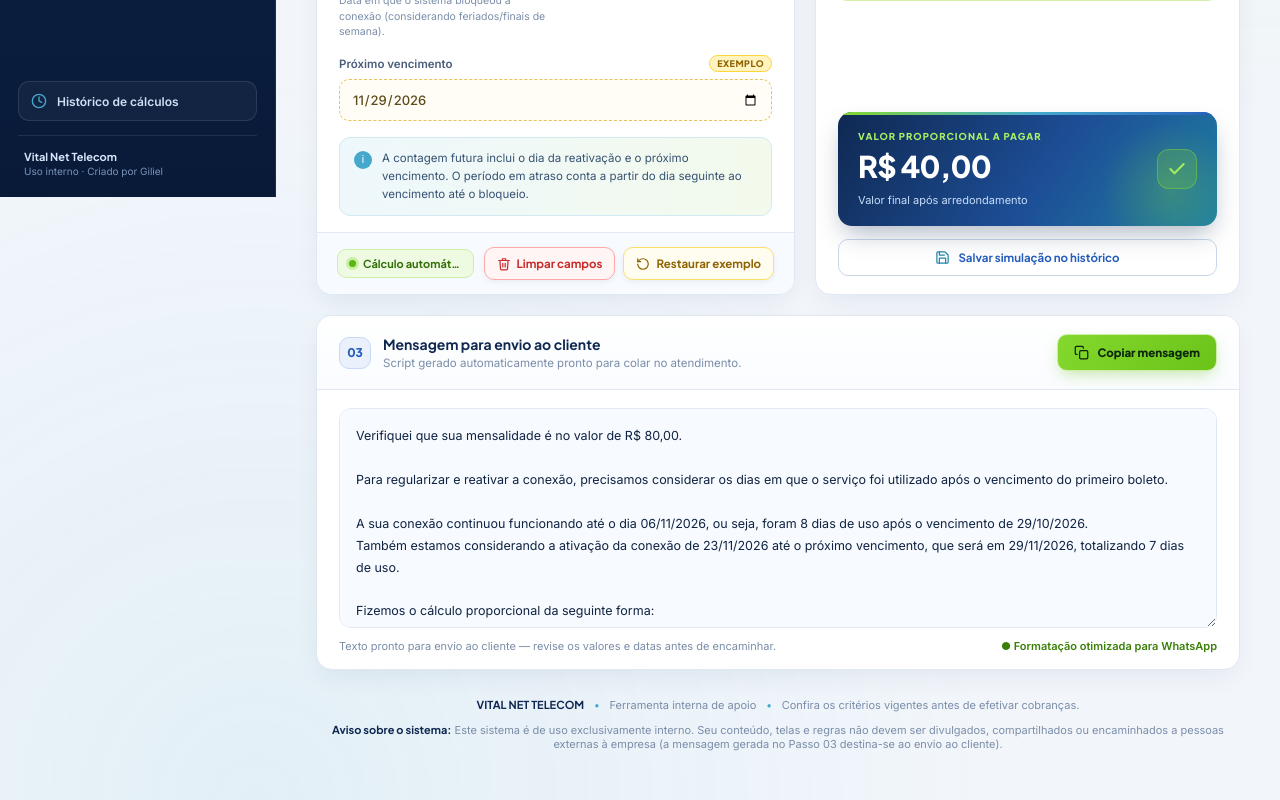
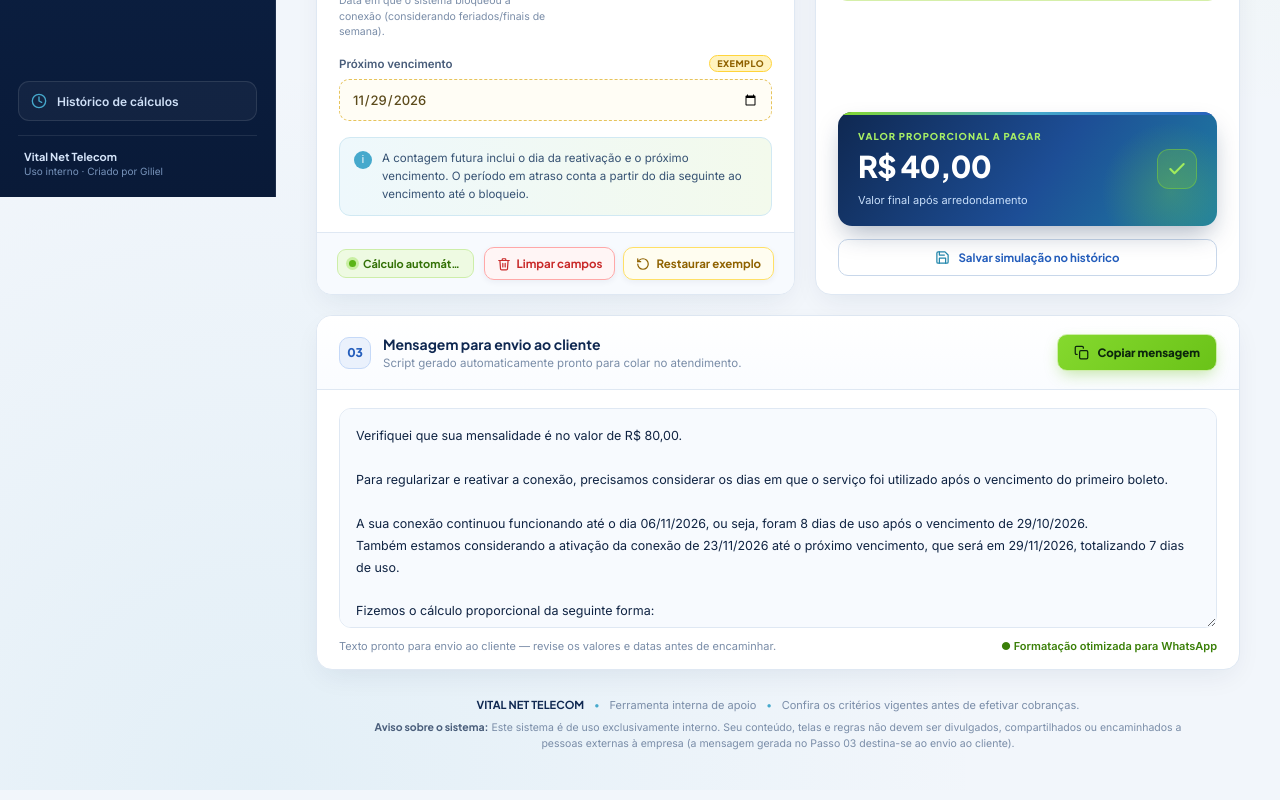
Before and after one commit to sacgiliel-lgtm/calculadora-proporcionais-vitalnet, a React (Vite) app: page / in a window 1280 px wide. Shown: the part 603-1403 px from the top of the page. Built offline with nearby package versions, Linux system fonts and the light colour scheme.

Commit message:
Add styles for confidential-note class

```diff
--- a/src/index.css
+++ b/src/index.css
@@ -1259,6 +1259,19 @@ button {
   font-weight: 700;
 }
 
+.confidential-note {
+  margin: 7px auto 0;
+  max-width: 820px;
+  font-size: 10.5px;
+  line-height: 1.5;
+  color: var(--text-muted);
+}
+
+.confidential-note strong {
+  color: var(--text-secondary);
+  font-weight: 700;
+}
+
 /* ==================== CENTERED MODAL (COMO FUNCIONA) ==================== */
 .modal-backdrop {
   position: fixed;
```
